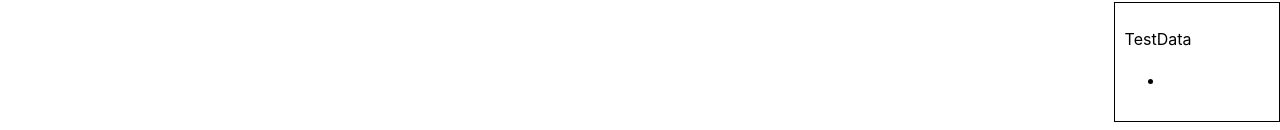
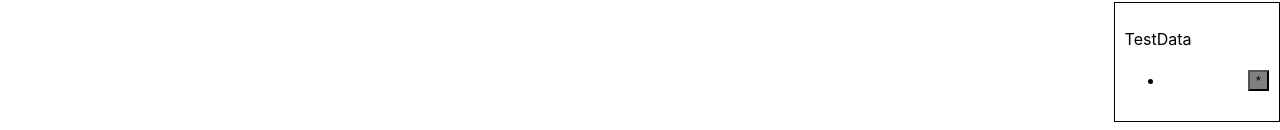
Before and after one commit to dineshgaglani/AutomatedTestEvaluator, a React (Create React App) app in the folder test-evaluator-react-app/: page / in a window 1280 px wide. Shown: the part 149-279 px from the top of the page. Built offline with nearby package versions, Linux system fonts and the light colour scheme.

Commit message:
Highlighting test data selected and setting content on output correctly

```diff
--- a/test-evaluator-react-app/src/App.js
+++ b/test-evaluator-react-app/src/App.js
@@ -10,6 +10,7 @@ function App() {
   const [evaluateTestDataSocketOpen, setEvaluateTestDataSocketOpen] = useState(false)
   const [testData, setTestData] = useState([])
   const [envData, setEnvData] = useState([])
+  const [selectedTestDataIndex, setSelectedTestDataIndex] = useState(-1)
 
   const handleEvaluateClick = () => {
     handleEvaluateDiagram()
@@ -28,10 +29,10 @@ function App() {
 
   return (
     <div style={{ display: "flex" }}>
-      <Diagram id="diagramPane" socketOpen={evaluateDiagramSocketOpen} testData={testData} envData={envData}></Diagram>
+      <Diagram id="diagramPane" socketOpen={evaluateDiagramSocketOpen} testData={testData} envData={envData} selectedTestDataIndex={selectedTestDataIndex}></Diagram>
       <div style={{ float: "right" }}>
         <EnvPane style={{ width: '300px', height: '300px' }} setEnvData={setEnvData}></EnvPane>
-        <TestDataPane id="testDataPane" socketOpen={evaluateTestDataSocketOpen} style={{ width: '300px' }} setTestData={setTestData}></TestDataPane>
+        <TestDataPane id="testDataPane" socketOpen={evaluateTestDataSocketOpen} style={{ width: '300px' }} setTestData={setTestData} setSelectedTestDataIndex={setSelectedTestDataIndex}></TestDataPane>
         <button style={{ display: "top", height: '70px', marginTop: '10px' }} onClick={handleEvaluateClick}>Evaluate Diagram with TestData</button>
       </div>
     </div>
--- a/test-evaluator-react-app/src/components/testDataPane.js
+++ b/test-evaluator-react-app/src/components/testDataPane.js
@@ -1,11 +1,14 @@
 import React, { useState, useEffect, useRef } from 'react';
 
-function TestDataPane({ socketOpen, setTestData }) {
+function TestDataPane({ socketOpen, setTestData, setSelectedTestDataIndex }) {
     const [currentItem, setCurrentItem] = useState('');
     const [currentTestDataId, setCurrentTestDataId] = useState(1)
     const [list, setList] = useState([{ 'id': currentTestDataId, 'value': '', 'output': '' }]);
     const [showCursor, setShowCursor] = useState(false);
     const [cursorIndex, setCursorIndex] = useState(0);
+    const [isItemSelected, setItemSelected] = useState(false)
+    const [selectedItemIndex, setSelectedItemIndex] = useState(0)
+
     // const ws = useRef(null);
 
     useEffect(() => {
@@ -59,7 +62,7 @@ function TestDataPane({ socketOpen, setTestData }) {
         }
     };
 
-    const handleItemClick = (index) => {
+    const handleEditClick = (index) => {
         setShowCursor(true);
         setCursorIndex(index);
     };
@@ -70,6 +73,12 @@ function TestDataPane({ socketOpen, setTestData }) {
         setList(updatedList);
     };
 
+    const selectItem = (index) => {
+        setItemSelected(true)
+        setSelectedItemIndex(index)
+        setSelectedTestDataIndex(index)
+    }
+
     const handleItemBlur = () => {
         setShowCursor(false);
     };
@@ -79,9 +88,32 @@ function TestDataPane({ socketOpen, setTestData }) {
             <p>TestData</p>
             <ul>
                 {list.map((item, index) => (
+                    <li style={isItemSelected && selectedItemIndex === index ? { backgroundColor: "skyblue" } : { backgroundColor: "white" }}
+                        key={item.id}
+                        onClick={() => selectItem(index)}
+                    >
+                        <button style={{backgroundColor: "grey", float: "right"}} onClick={() => handleEditClick(index)}>*</button>
+                        {showCursor && cursorIndex === index ? (
+                            <input
+                                type="text"
+                                value={item.value}
+                                onChange={(event) => handleItemChange(event, index)}
+                                onBlur={handleItemBlur}
+                                onKeyDown={handleKeyDown}
+                                autoFocus
+                            />
+                        ) : (
+                            <div id={'testData_' + index}>
+                                <label>{item.value}</label>
+                                {socketOpen && item.output ? (<h4>{item.output}</h4>) : (<h4></h4>)}
+                            </div>
+                        )}
+                    </li>
+                ))}
+                {/* {list.map((item, index) => (
                     <li
                         key={item.id}
-                        onClick={() => handleItemClick(index)}
+                        onClick={() => handleEditClick(index)}
                         style={{ cursor: 'pointer' }}
                     >
                         {showCursor && cursorIndex === index ? (
@@ -100,7 +132,7 @@ function TestDataPane({ socketOpen, setTestData }) {
                             </div>
                         )}
                     </li>
-                ))}
+                ))} */}
             </ul>
 
         </div>
--- a/test-evaluator-react-app/src/diagram/diagram.js
+++ b/test-evaluator-react-app/src/diagram/diagram.js
@@ -12,7 +12,7 @@ import TextUpdaterNode from '../nodes/TextNode.js';
 import SavedDiagramsModal from '../components/savedDiagramsModal.js';
 import OutputDetail from '../components/outputDetail.js'
 
-function Diagram({ socketOpen, testData, envData }) {
+function Diagram({ socketOpen, testData, envData, selectedTestDataIndex }) {
 
   const allDiagrams = {
     "FakerApiProducts": {
@@ -879,6 +879,7 @@ function Diagram({ socketOpen, testData, envData }) {
 
   const [evaluationResponse, setEvaluationResponse] = useState({})
 
+
   useEffect(() => {
     if (socketOpen) {
       console.log('Socket open on Diagram')
@@ -908,9 +909,8 @@ function Diagram({ socketOpen, testData, envData }) {
       ws.onmessage = (event) => {
         // console.log(`event: ${event} in Diagram`)
         const eventDataResponse = JSON.parse(event.data)
-        console.log(`All event data ${JSON.stringify(eventDataResponse)}`)
-        console.log(`event data 0: ${JSON.stringify(eventDataResponse.data[0])} in Diagram`)
         const eventData = eventDataResponse.data[0]
+        console.log(`Setting evaluation response to: ${JSON.stringify(eventData)}`)
         setEvaluationResponse(eventData)
         setNodes((prevNodes) => {
           const newNodes = prevNodes.map(node => {
@@ -951,12 +951,21 @@ function Diagram({ socketOpen, testData, envData }) {
         // console.log(`Selected Node full: ${JSON.stringify(selectedNodeFullObject)}`)
         if(selectedNodeFullObject) {
           setInputTextAreaContent(`Id: ${selectedNodeFullObject.id}\nDescription: ${selectedNodeFullObject.data.label}\nactivationEligibilityDescription: ${selectedNodeFullObject.data.activationEligibility}\nactivationTask: ${selectedNodeFullObject.data.activationTask}`)
-          setOutputTextAreaContent(`${JSON.stringify(evaluationResponse)}`)
+          console.log(`testData.length > 0: ${testData.length > 0}, selectedTestDataIndex >= 0: ${selectedTestDataIndex >= 0}`)
+          if(testData.length > 0 && selectedTestDataIndex >= 0) {
+            const selectedTestDataValue = testData[selectedTestDataIndex]["value"]
+            console.log(`selectedTestData: ${JSON.stringify(selectedTestDataValue)}`)
+            if(evaluationResponse && evaluationResponse["test_data_to_node_output"] && evaluationResponse["test_data_to_node_output"][selectedTestDataValue] && evaluationResponse["test_data_to_node_output"][selectedTestDataValue][selectedNodeFullObject.id]) {
+              setOutputTextAreaContent(evaluationResponse["test_data_to_node_output"][selectedTestDataValue][selectedNodeFullObject.id])
+            } else {
+              setOutputTextAreaContent("")
+            }
+          }
         }
       }
       return applyNodeChanges(changes, nds)
     }),
-    [setNodes]
+    [setNodes, selectedTestDataIndex]
   );
 
   const onEdgesChange = useCallback(
```
